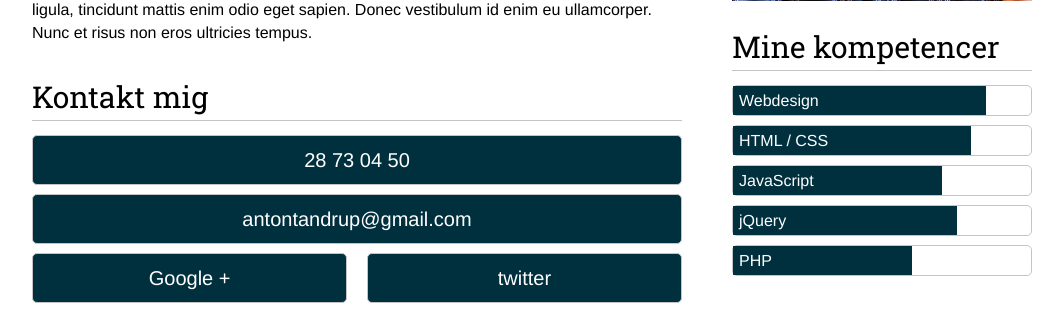
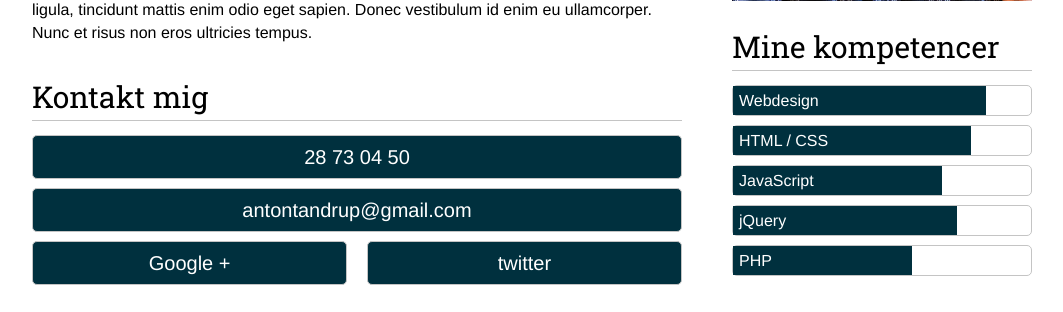
Before and after one commit to antontanderup/portfolio, a PHP site: page /profil.php in a window 1280 px wide. Shown: the part 538-850 px from the top of the page, without its empty margins (108-1171 px from the left). After the commit the page ends 823 px from the top, so only its background shows below. Run offline with PHP 8.4, Linux system fonts and the light colour scheme.

Commit message:
Button line height decreased.

```diff
--- a/css/main.css
+++ b/css/main.css
@@ -104,7 +104,7 @@ p {
   text-align: center;
   font-size: 2rem;
   display: block;
-  line-height: 4.8rem;
+  line-height: 4.2rem;
   margin: .9rem 0; }
 
 .half-width {
--- a/css/partials/_buttons.scss
+++ b/css/partials/_buttons.scss
@@ -30,7 +30,7 @@
 	text-align:center;
 	font-size: 2rem;
 	display:block;
-	line-height: 4.8rem;
+	line-height: 4.2rem;
 	margin: .9rem 0;
 }
 
```
